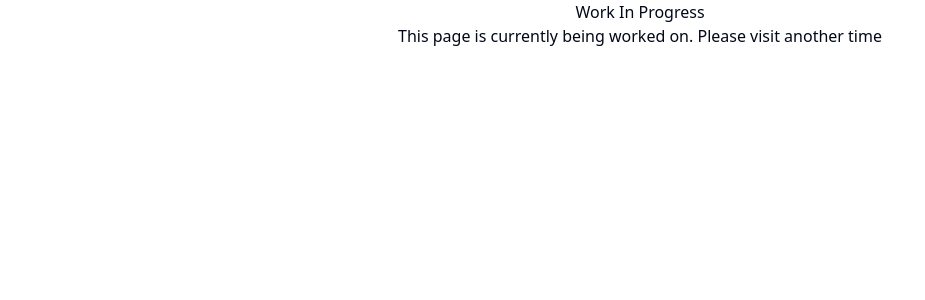
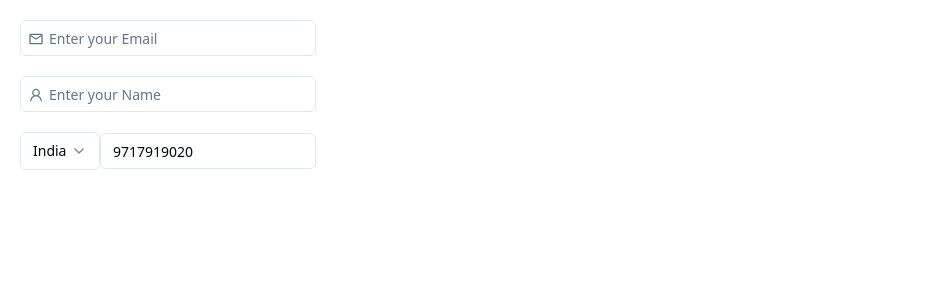
Before and after one commit to nitkkr-dev/nitkkr, a Next.js app: page / in a window 1280 px wide. Shown: the top 300 px of the page, without its empty margins (0-925 px from the left). Built offline with nearby package versions, Linux system fonts and the light colour scheme.

Commit message:
added some input generics

```diff
--- a/app/page.tsx
+++ b/app/page.tsx
@@ -1,5 +1,9 @@
-import WorkInProgress from '@/components/work-in-progress';
+import Visualizer from '@/components/inputs/Visualizer';
 
 export default function Home() {
-  return <WorkInProgress />;
+  return (
+    <div>
+      <Visualizer />
+    </div>
+  );
 }
--- a/components/inputs/SimpleInputs.tsx
+++ /dev/null
@@ -1,7 +0,0 @@
-import { Input } from '../ui/input';
-
-export function InputField() {
-  return <Input placeholder="Simple Input" />;
-}
-
-export default InputField;
--- /dev/null
+++ b/components/inputs/Visualizer.tsx
@@ -0,0 +1,15 @@
+import React from 'react';
+
+import { EmailField } from './email';
+import { NameField } from './name';
+import PhoneField from './telephone';
+
+export default function Visualizer() {
+  return (
+    <div className="m-5 flex flex-col space-y-5">
+      <EmailField />
+      <NameField />
+      <PhoneField />
+    </div>
+  );
+}
--- a/components/inputs/email.tsx
+++ b/components/inputs/email.tsx
@@ -1,3 +1,4 @@
+'use client';
 import { MdOutlineEmail } from 'react-icons/md';
 
 import { Input, InputProps } from '../ui/input';
--- a/components/inputs/name.tsx
+++ b/components/inputs/name.tsx
@@ -1,10 +1,12 @@
+'use client';
+
 import { AiOutlineUser } from 'react-icons/ai';
 
 import { Input, InputProps } from '../ui/input';
 
 export const NameField = ({
-  label = 'Enter Your Name',
-  placeholder,
+  label = 'Name',
+  placeholder = 'Enter your Name',
   ...props
 }: InputProps) => {
   return (
--- a/components/inputs/telephone.tsx
+++ b/components/inputs/telephone.tsx
@@ -1,3 +1,4 @@
+'use client';
 import { useState } from 'react';
 
 import {
@@ -30,15 +31,15 @@ export default function PhoneField() {
 
   return (
     <form
-      className="flex flex-col items-center justify-center space-y-4"
+      className="flex flex-col items-center justify-center"
       onSubmit={handleSubmit}
     >
-      <div className="flex items-center rounded-md border">
+      <div className="flex items-center justify-center rounded-md">
         <Select
           onValueChange={(value) => handleCountryCodeChange(value)}
           defaultValue={countryCode}
         >
-          <SelectTrigger className="w-20">
+          <SelectTrigger className="w-20 h-auto">
             <SelectValue placeholder="+91" />
           </SelectTrigger>
           <SelectContent position="popper">
@@ -50,7 +51,6 @@ export default function PhoneField() {
           </SelectContent>
         </Select>
         <Input
-          className="border-0 rounded-r-md focus:ring-0"
           maxLength={10}
           placeholder="Enter phone number"
           type="tel"
--- a/components/ui/input.tsx
+++ b/components/ui/input.tsx
@@ -1,10 +1,10 @@
-'use client';
-
+// Import necessary libraries
 import * as React from 'react';
 import { IconBaseProps } from 'react-icons';
 
 import { cn } from '@/lib/utils';
 
+// Define InputProps interface
 export interface InputProps
   extends React.InputHTMLAttributes<HTMLInputElement> {
   alwaysFocused?: boolean;
@@ -12,27 +12,42 @@ export interface InputProps
   inputClassName?: string;
   ref?: React.ForwardedRef<HTMLInputElement>;
 
-  LeftChild?: React.ComponentType<IconBaseProps>;
+  LeftChild?: React.ComponentType<IconBaseProps>; // Updated to a function that returns ReactNode
   RightChild?: React.ComponentType<IconBaseProps>;
-
   onRightChildClick?: () => void;
 }
 
+// Define Input component
 const Input = React.forwardRef<HTMLInputElement, InputProps>(
-  ({ className, type, ...props }, ref) => {
+  ({ className, type, LeftChild, ...props }: InputProps, ref) => {
+    const inputContainerClasses = cn('relative', 'flex items-center');
+
+    const inputClasses = cn(
+      'flex h-9 w-full rounded-md border border-input bg-transparent',
+      'text-sm transition-colors file:border-0 file:bg-transparent file:text-sm file:font-medium',
+      'placeholder:text-muted-foreground',
+      'focus-visible:border-black focus-visible:outline-blue-100 focus-visible:outline-offset-2',
+      'disabled:cursor-not-allowed disabled:opacity-50',
+      'invalid:border-red-500 invalid:outline-red-100 invalid:outline-offset-2',
+      className,
+      LeftChild ? 'pl-7 ' : 'pl-3 ' // Adjusted margin-top
+    );
+
     return (
-      <input
-        type={type}
-        className={cn(
-          'flex h-9 w-full rounded-md border border-input bg-transparent px-3 py-1 text-sm transition-colors file:border-0 file:bg-transparent file:text-sm file:font-medium placeholder:text-muted-foreground focus-visible:border-black focus-visible:outline-blue-100 focus-visible:outline-offset-2 disabled:cursor-not-allowed disabled:opacity-50 invalid:border-red-500 invalid:outline-red-100 invalid:outline-offset-2',
-          className
+      <div className={inputContainerClasses}>
+        {LeftChild && (
+          <div className="absolute left-2 top-[0.70rem] h-4 w-4 text-muted-foreground ">
+            {<LeftChild />}
+          </div>
         )}
-        ref={ref}
-        {...props}
-      />
+        <input type={type} className={inputClasses} ref={ref} {...props} />
+      </div>
     );
   }
 );
+
+// Set display name for Input component
 Input.displayName = 'Input';
 
+// Export Input component
 export { Input };
--- a/components/ui/select.tsx
+++ b/components/ui/select.tsx
@@ -18,7 +18,7 @@ const SelectTrigger = React.forwardRef<
   <SelectPrimitive.Trigger
     ref={ref}
     className={cn(
-      'flex h-10 w-full items-center justify-between rounded-md border border-input bg-background px-3 py-2 text-sm ring-offset-background placeholder:text-muted-foreground focus:outline-none focus:ring-2 focus:ring-ring focus:ring-offset-2 disabled:cursor-not-allowed disabled:opacity-50 [&>span]:line-clamp-1',
+      'flex h-10 w-full items-center justify-between rounded-md border border-input bg-background px-3 py-2 text-sm placeholder:text-muted-foreground focus:outline-none  disabled:cursor-not-allowed disabled:opacity-50 [&>span]:line-clamp-1',
       className
     )}
     {...props}
```
